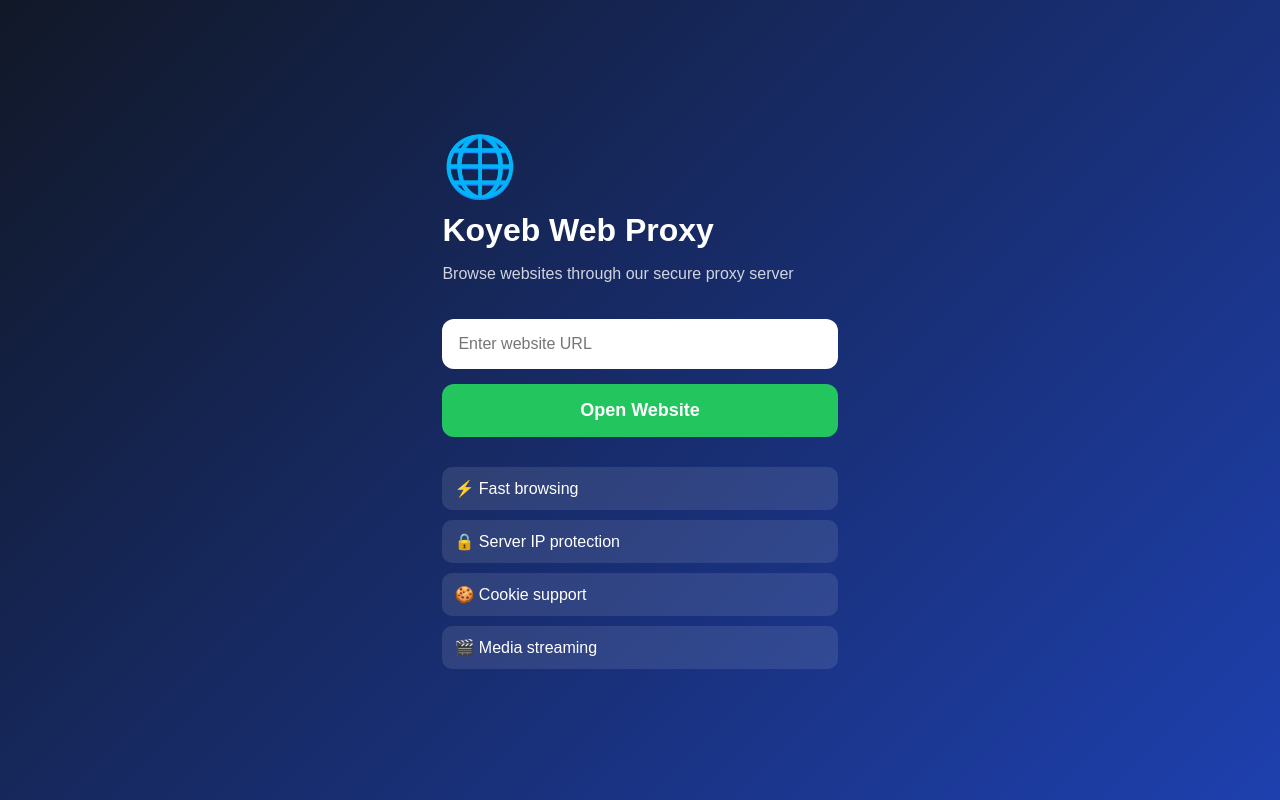
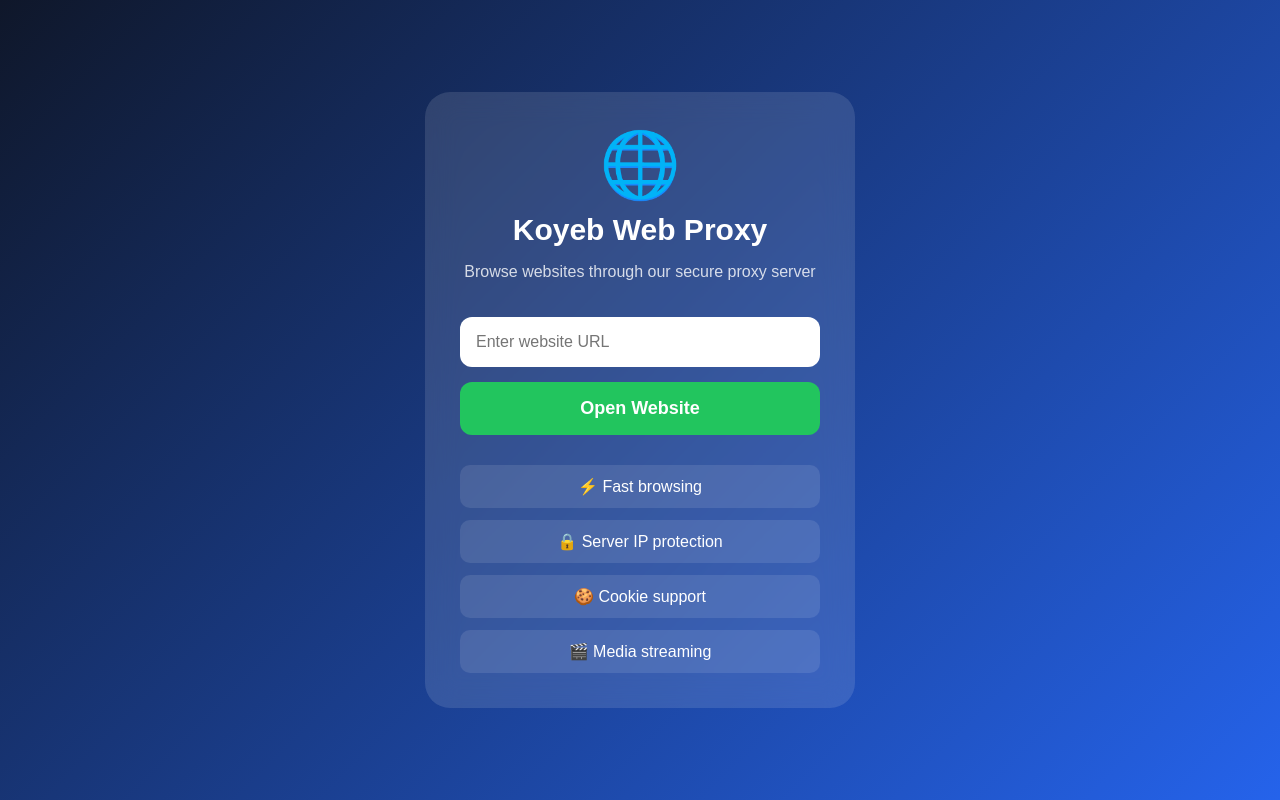
Before and after one commit to onfarooq0008-eng/Koyeb-Webproxy, a website: page public/index.html in a window 1280 px wide. Drawn offline with Linux system fonts and the light colour scheme.

Commit message:
Update style.css

```diff
--- a/public/style.css
+++ b/public/style.css
@@ -7,7 +7,7 @@
 
 margin:0;
 
-min-height:100vh;
+height:100vh;
 
 display:flex;
 
@@ -16,13 +16,13 @@
 justify-content:center;
 
 font-family:
-Arial,Helvetica,sans-serif;
+Arial, sans-serif;
 
 background:
 linear-gradient(
 135deg,
-#111827,
-#1e40af
+#0f172a,
+#2563eb
 );
 
 color:white;
@@ -30,31 +30,35 @@
 }
 
 
-.box{
+
+
+.container{
+
 
 width:90%;
 
-max-width:450px;
+max-width:430px;
 
 background:
-rgba(255,255,255,0.12);
+rgba(255,255,255,.12);
 
-backdrop-filter:
-blur(15px);
+padding:35px;
 
-padding:30px;
-
-border-radius:20px;
+border-radius:25px;
 
 text-align:center;
+
+backdrop-filter:blur(15px);
+
 
 }
 
 
 
+
 .logo{
 
-font-size:60px;
+font-size:65px;
 
 }
 
@@ -62,9 +66,9 @@
 
 h1{
 
+font-size:30px;
+
 margin:10px 0;
-
-font-size:32px;
 
 }
 
@@ -75,6 +79,7 @@
 opacity:.8;
 
 }
+
 
 
 
@@ -89,10 +94,11 @@
 
 border:none;
 
+outline:none;
+
 font-size:16px;
 
 margin-top:20px;
-
 
 }
 
@@ -103,9 +109,9 @@
 
 width:100%;
 
+margin-top:15px;
+
 padding:16px;
-
-margin-top:15px;
 
 border:none;
 
@@ -119,16 +125,6 @@
 
 font-weight:bold;
 
-cursor:pointer;
-
-
-}
-
-
-
-button:hover{
-
-opacity:.9;
 
 }
 
@@ -136,11 +132,12 @@
 
 .features{
 
+
 margin-top:30px;
 
 display:grid;
 
-gap:10px;
+gap:12px;
 
 }
 
@@ -148,11 +145,13 @@
 
 .features div{
 
-background:
-rgba(255,255,255,.1);
 
 padding:12px;
 
 border-radius:10px;
 
+background:
+rgba(255,255,255,.1);
+
+
 }
```
